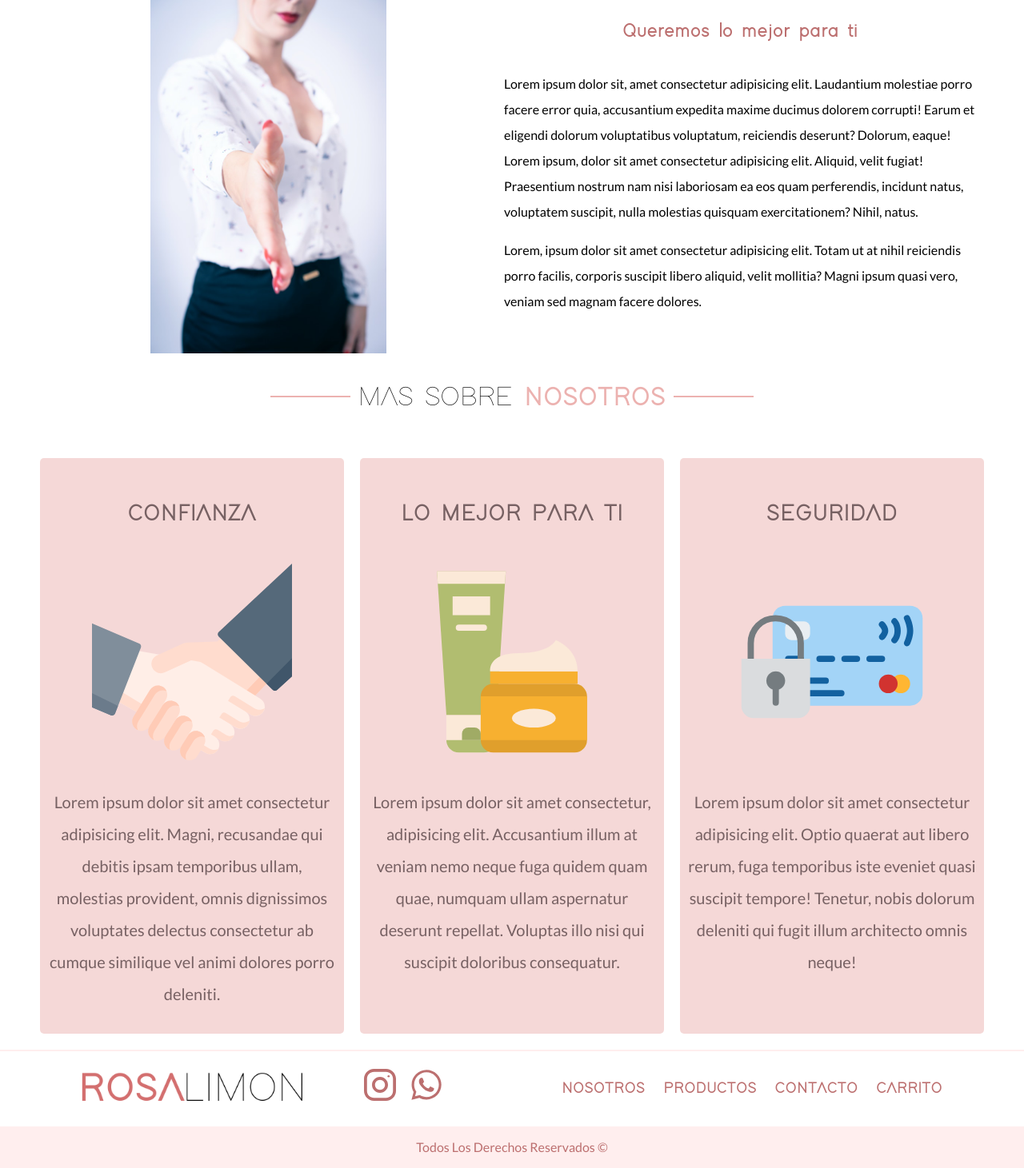
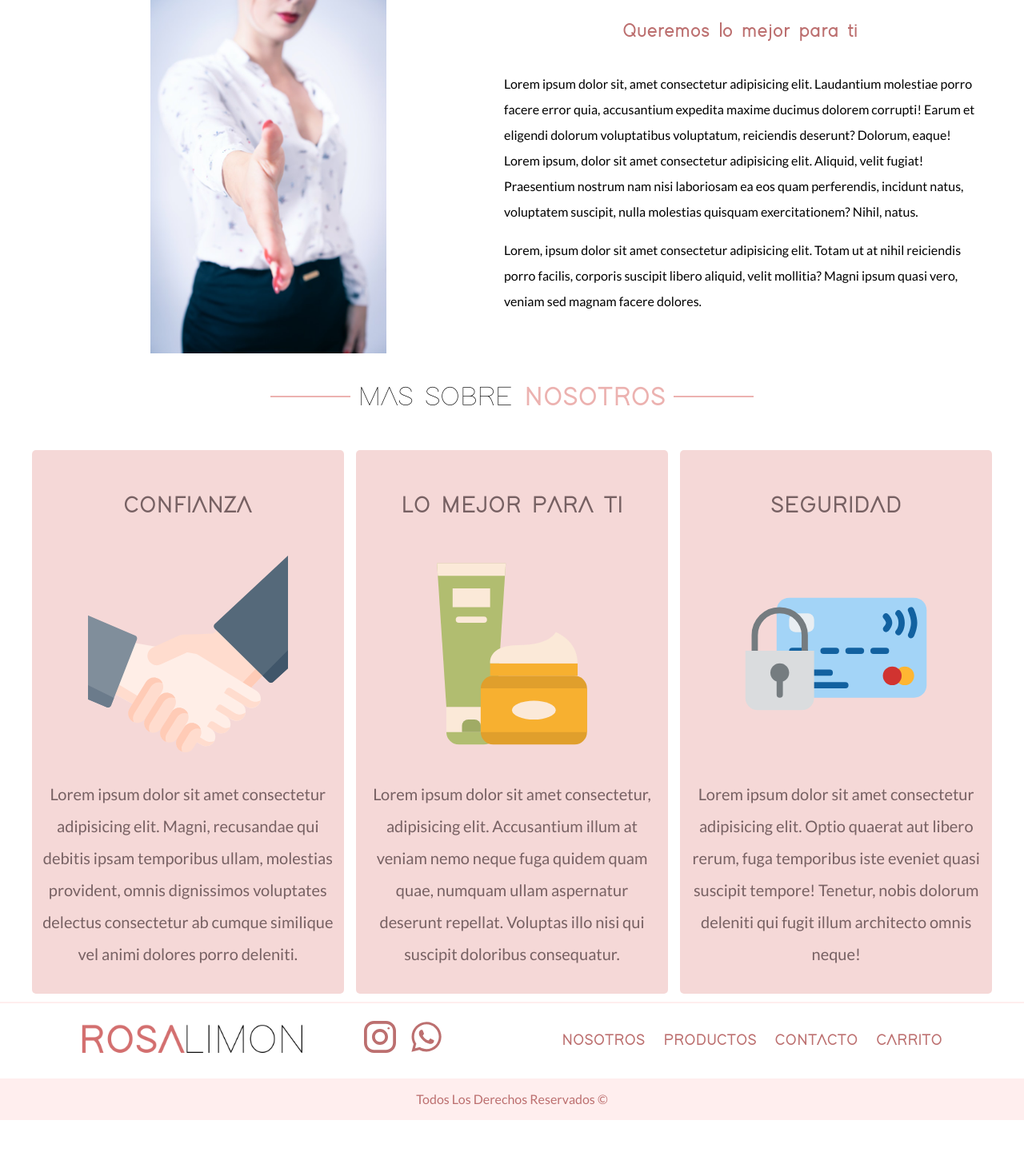
Before and after one commit to medinabotadev/rosalimon.ve, a PHP site: page /nosotros.html in a window 1280 px wide. Shown: the part 336-1797 px from the top of the page at 80% size. After the commit the page ends 1737 px from the top, so only its background shows below. Run offline with PHP 8.4, Linux system fonts and the light colour scheme.

Commit message:
scroll bar modified

```diff
--- a/carrito.html
+++ b/carrito.html
@@ -4,6 +4,7 @@
 <head>
     <meta charset="UTF-8">
     <meta name="viewport" content="width=device-width, initial-scale=1.0">
+    <link rel="icon" type="image/png" href="/img/title.png">
     <link rel="stylesheet" href="https://fonts.googleapis.com/css2?family=Lato:wght@300;400;700;900&display=swap">
     <link rel="stylesheet" href="css/normalize.css">
     <link rel="stylesheet" href="css/styles.css">
--- a/contacto.html
+++ b/contacto.html
@@ -3,6 +3,7 @@
 <head>
     <meta charset="UTF-8">
     <meta name="viewport" content="width=device-width, initial-scale=1.0">
+    <link rel="icon" type="image/png" href="/img/title.png">
     <meta http-equiv="X-UA-Compatible" content="ie=edge">
     <title>ROSALIMON</title>
     <link rel="stylesheet" href="css/bootstrap.min.css">
--- a/css/styles.css
+++ b/css/styles.css
@@ -13,6 +13,17 @@
   --paletaCuatro: #776163;
   --paletaCinco: #87907d;
   --paletaSeis: #b6c9b3;
+}
+::-webkit-scrollbar{
+  width: 1rem;
+}
+::-webkit-scrollbar-track{
+  border-radius: .5rem;
+  background-color: transparent;
+}
+::-webkit-scrollbar-thumb{
+  border-radius: .5rem;
+  background-color: var(--paletaCinco);
 }
 @font-face {
   font-family: "Adam";
@@ -158,8 +169,8 @@ width: 55px;
   text-align: center;
 }
 .miniaturas{
-  max-width: 50px;
-  max-height: 50px;
+  max-width: 60px;
+  max-height: 60px;
   object-fit: contain;
 }
 /* LOADING  */
@@ -339,15 +350,16 @@ width: 55px;
 @media (min-width: 768px) {
   .iconos-nosotros {
     display: flex;
+    justify-content: space-between;
   }
   .icono {
-    width: 33.3%;
+    flex-basis: calc(33.3% - 1rem);
   }
 }
 .icono {
   color: var(--paletaCuatro);
   background-color: rgba(236, 178, 176, 0.5);
-  margin: 1rem;
+  /* margin: 1rem; */
   border-radius: 0.5rem;
   padding: 1rem;
 }
--- a/item.html
+++ b/item.html
@@ -4,6 +4,7 @@
 <head>
     <meta charset="UTF-8">
     <meta name="viewport" content="width=device-width, initial-scale=1.0">
+    <link rel="icon" type="image/png" href="/img/title.png">
     <link rel="stylesheet" href="https://fonts.googleapis.com/css2?family=Lato:wght@300;400;700;900&display=swap">
     <link rel="stylesheet" href="css/normalize.css">
     <link rel="stylesheet" href="css/lightbox.css">
--- a/nosotros.html
+++ b/nosotros.html
@@ -4,6 +4,7 @@
 <head>
     <meta charset="UTF-8">
     <meta name="viewport" content="width=device-width, initial-scale=1.0">
+    <link rel="icon" type="image/png" href="/img/title.png">
     <link rel="stylesheet" href="https://fonts.googleapis.com/css2?family=Lato:wght@300;400;700;900&display=swap">
     <link rel="stylesheet" href="css/normalize.css">
     <link rel="stylesheet" href="css/styles.css">
--- a/productos.html
+++ b/productos.html
@@ -4,6 +4,7 @@
 <head>
     <meta charset="UTF-8">
     <meta name="viewport" content="width=device-width, initial-scale=1.0">
+    <link rel="icon" type="image/png" href="/img/title.png">
     <link rel="stylesheet" href="https://fonts.googleapis.com/css2?family=Lato:wght@300;400;700;900&display=swap">
     <link rel="stylesheet" href="css/normalize.css">
     <link rel="stylesheet" href="css/styles.css">
```
